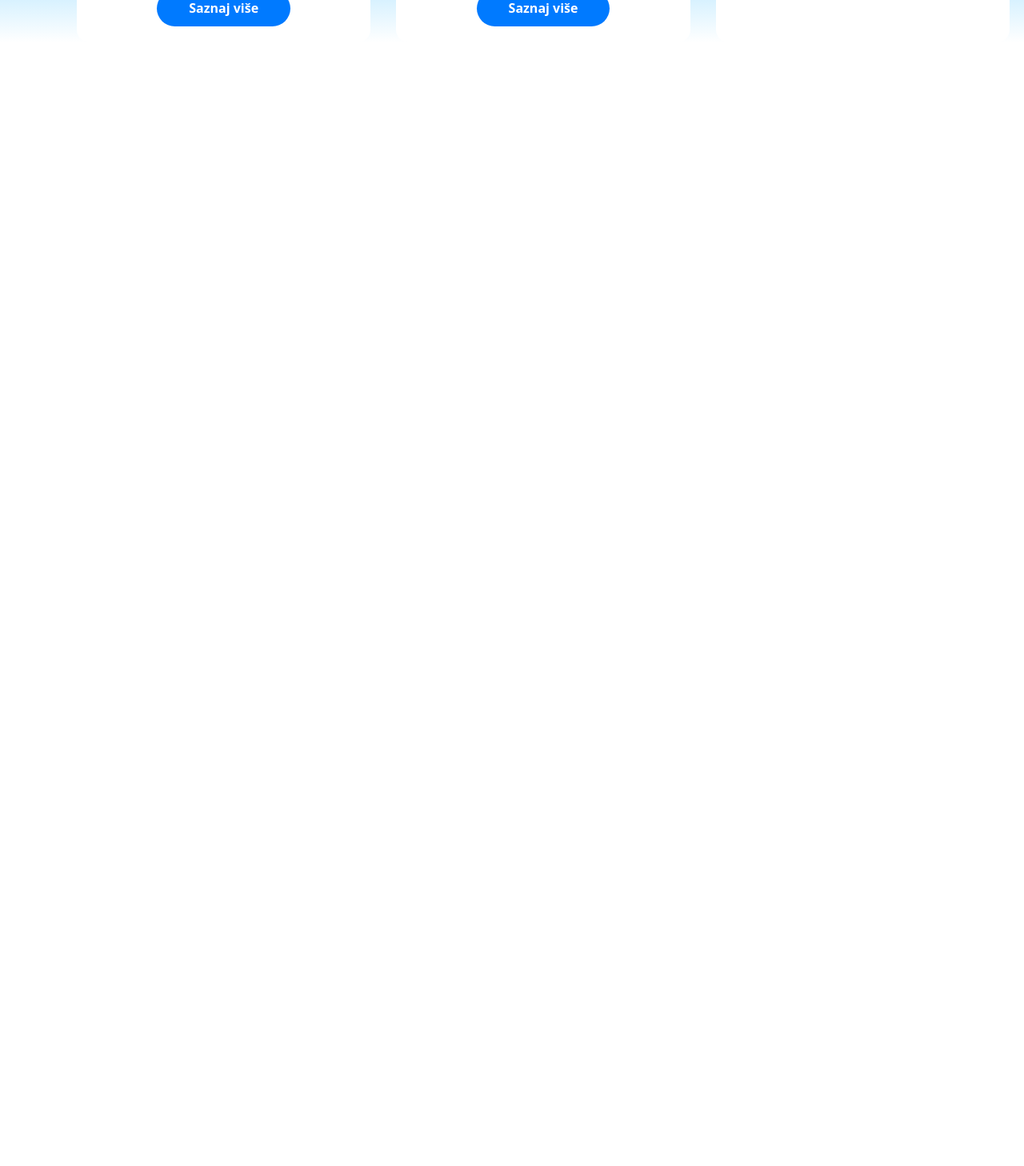
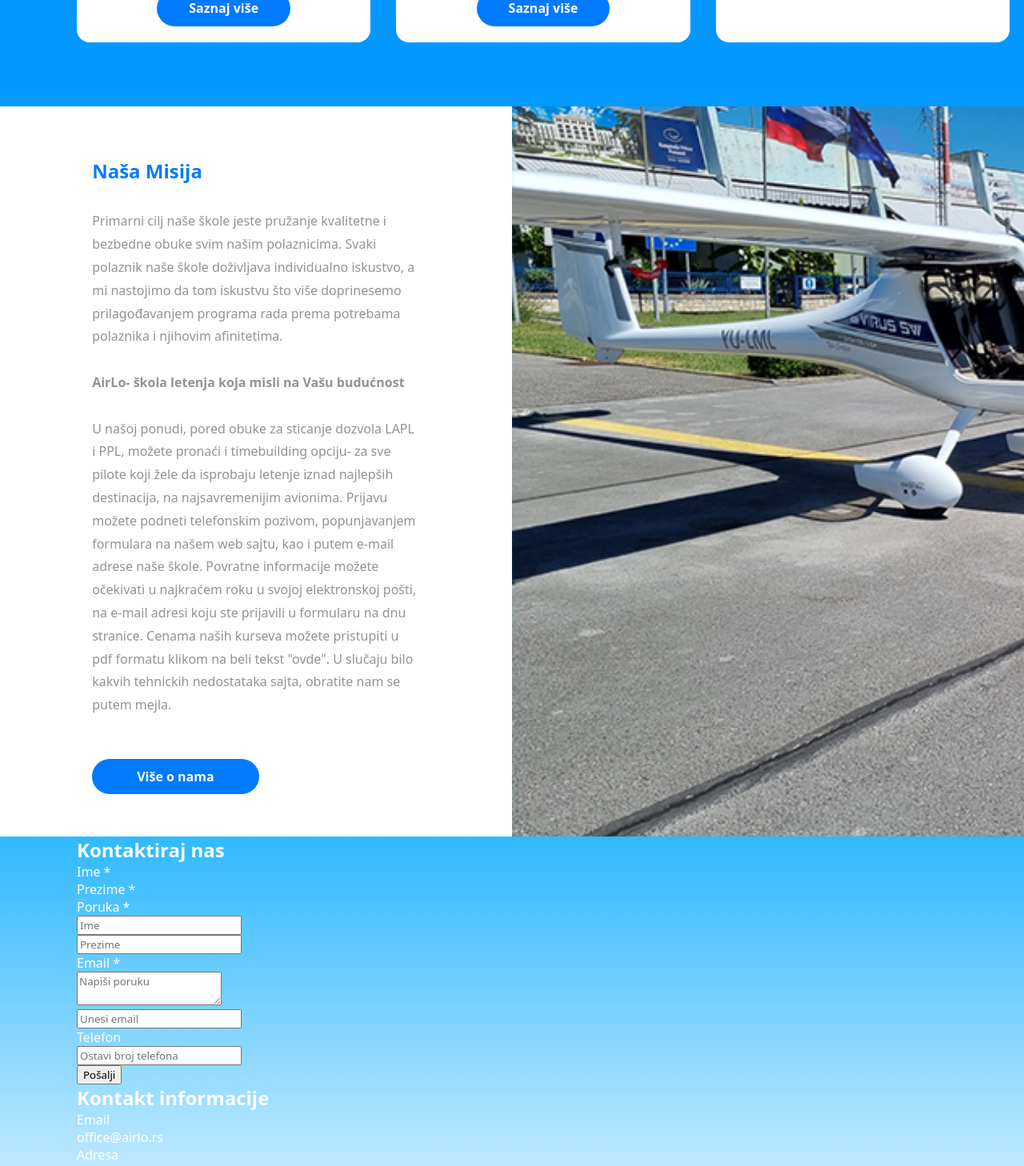
Before and after one commit to d0ma1nn/Air-React, a React (Create React App) app: page / in a window 1280 px wide. Shown: the part 1320-2778 px from the top of the page at 80% size. Before the commit the page ends 1373 px from the top, so only its background shows below. Built offline with nearby package versions, Linux system fonts and the light colour scheme.

Commit message:
Commit all

```diff
--- /dev/null
+++ b/src/Main/ContactF.js
@@ -0,0 +1,73 @@
+import React from "react";
+import './main.scss'
+
+const contact = () => {
+    return (
+        <div class="contact" id="contact">
+        <div class="contact__email container">
+
+         <form action="contact-form.php" method="post">
+                    <h2>Kontaktiraj nas</h2>
+         <div class="contact__email--template">
+            <div class="ime"><p>Ime *</p></div>
+            <div class="prezime" ><p>Prezime *</p></div>
+            <div class="poruka"><p>Poruka *</p></div>
+            <div class="input__ime">
+              <input type="text" name="from" placeholder="Ime"/>
+            </div>
+            <div class="input_prezime">
+              <input type="text" name = "prezime" placeholder="Prezime" />
+            </div>
+            <div class="email"><p>Email *</p></div>
+            <div class="message">
+              <textarea name="poruka" placeholder="Napiši poruku"></textarea>
+            </div>
+            <div class="email__input">
+              <input type="text" name="email" placeholder="Unesi email"/>
+            </div>
+            <div class="telefon"><p>Telefon</p></div>
+            <div class="telefon__input">
+              <input type="text" placeholder="Ostavi broj telefona" name = "telefon"/>
+            </div>
+          </div>
+                      <input type="submit" value="Pošalji" class="subphp"/>
+            <input type='hidden' name='submit'/>
+        </form>
+        </div>
+        <div class="contact__info container">
+          <h2>Kontakt informacije</h2>
+          <div class="contact__informations">
+            <div class="contact__information--left">
+              <p>Email</p>
+              <p>office@airlo.rs</p>
+              <p>Adresa</p>
+              <p>
+                Aerodrom Vojka,<br />
+                Nikole Pašića 26b, <br />Vojka 22313,<br />
+                Serbia
+              </p>
+            </div>
+            <div class="contact__information--right">
+              <p>Telefon</p>
+              <a href="tel:+381654378492"><p>+381654378492</p></a>
+              <a href="tel:+381637556812"><p>+381637556812</p></a>
+              <p>Radni sati</p>
+
+                {/* <b style={{color: "#939394"}}>M - F:</b> <br>08:00 - 20:00</br>
+                <b style={{color: 'red'}}>S - S:</b> <br>08:00 - 17:00</br> */}
+
+
+          </div>
+        </div>
+        <div class="follow">
+          <p>Zaprati nas</p>
+        <div class="social">
+          <div class="facebook"><a href="https://www.facebook.com/Air-Lo-105339478470840/?ref=py_c"><i class="fab fa-facebook fa-2x"></i></a></div>
+          <div class="instagram"><a href="https://www.instagram.com/airlo_vojka/"><i class="fab fa-instagram fa-2x"></i></a></div>
+          <div class="youtube"><a href="https://www.youtube.com/channel/UCfPyGwJj8dlU-IFgBZaDVBw"><i class="fab fa-youtube fa-2x"></i></a></div>
+        </div>
+      </div>
+      </div></div>
+    )
+};
+export default contact
--- /dev/null
+++ b/src/Main/First.js
@@ -0,0 +1,22 @@
+import React from "react";
+import "./main.scss"
+
+const firstC = () => {
+    return (
+        <div className="main container">
+        <div className="heading">
+            <div className="heading__text">
+                <h1>Škola letenja za vas</h1>
+                <p>Air Lo škola letenja je jedna od vodećih porodičnih škola u Srbiji
+                koja se bavi početnom obukom pilota za sticanje PPL/LAPL dozvole.</p>
+                <a href="#contact">Kontaktirajte nas</a>
+            </div>
+            <div className="heading__image">
+
+            </div>
+        </div>
+        </div>
+    )
+}
+
+export default firstC
--- /dev/null
+++ b/src/Main/FourthC.js
@@ -0,0 +1,29 @@
+import React from "react";
+import "./main.scss"
+
+const fourthC = () => {
+    return (
+        <div className="mission">
+          <div className="mission__text container">
+          <h2>Naša Misija</h2>
+          <p>Primarni cilj naše škole jeste pružanje kvalitetne i bezbedne obuke svim našim polaznicima. Svaki polaznik naše škole doživljava individualno iskustvo, a mi nastojimo da tom iskustvu što više doprinesemo prilagođavanjem programa rada prema potrebama polaznika i njihovim afinitetima.
+          <br></br><br></br><b>AirLo- škola letenja koja misli na Vašu budućnost</b><br></br><br></br>
+        U našoj ponudi, pored obuke za sticanje dozvola LAPL i PPL, možete pronaći i timebuilding opciju-
+        za sve pilote koji žele da isprobaju letenje iznad najlepših destinacija, na najsavremenijim avionima.
+        Prijavu možete podneti telefonskim pozivom, popunjavanjem formulara na našem web sajtu, kao i putem e-mail
+        adrese naše škole. Povratne informacije možete očekivati u najkraćem roku u svojoj elektronskoj pošti,
+        na e-mail adresi koju ste prijavili u formularu na dnu stranice. Cenama naših kurseva možete pristupiti u pdf formatu
+        klikom na beli tekst "ovde". U slučaju bilo kakvih tehnickih nedostataka sajta, obratite nam se putem mejla.</p>
+
+          <a href="/about.html">Više o nama</a>
+        </div>
+        <div class="mission__img">
+        </div>
+        </div>
+
+
+
+    )
+}
+
+export default fourthC
--- a/src/Main/Main.js
+++ b/src/Main/Main.js
@@ -1,25 +1,19 @@
 import React from "react";
 import SecondC from "./SecondC";
 import ThirdC from "./ThirdC";
-
+import FourthC from "./FourthC";
+import FirstC from "./First";
+import ContactF from './ContactF'
 import './main.scss'
 
 const mainContent = () => {
     return (
-        <div className="main container">
-            <div className="heading">
-                <div className="heading__text">
-                    <h1>Škola letenja za vas</h1>
-                    <p>Air Lo škola letenja je jedna od vodećih porodičnih škola u Srbiji
-                    koja se bavi početnom obukom pilota za sticanje PPL/LAPL dozvole.</p>
-                    <a href="#contact">Kontaktirajte nas</a>
-                </div>
-                <div className="heading__image">
-
-                </div>
-            </div>
+        <div>
+            <FirstC></FirstC>
             <SecondC></SecondC>
             <ThirdC></ThirdC>
+            <FourthC></FourthC>
+            <ContactF></ContactF>
         </div>
 
     )
--- a/src/Main/SecondC.js
+++ b/src/Main/SecondC.js
@@ -4,7 +4,7 @@ import "./main.scss"
 const secondC = () => {
     return (
         <div>
-            <div className="flexbox1">
+            <div className="flexbox1 container">
                 <div className="flexbox1__item">
                 <h2>Naša lokacija</h2>
                 <p>Nalazimo se nedaleko od Beograda na aerodromu Vojka. Posetite nas i
--- a/src/Main/ThirdC.js
+++ b/src/Main/ThirdC.js
@@ -4,7 +4,7 @@ import "./main.scss"
 const thirdC = () => {
     return (
         <div>
-            <div className="flexbox">
+            <div className="flexbox container">
         <div className="flexbox__item">
           <h2>PPL (A)</h2>
           <p className="parGrey">Dozvola privatnog pilota aviona</p>
--- a/src/Main/main.css
+++ b/src/Main/main.css
@@ -87,6 +87,7 @@ h1, a, p, h2 {
   justify-content: space-between;
   margin-top: 3rem;
   gap: 2rem;
+  margin-bottom: 5rem;
 }
 .flexbox__item {
   min-width: 22%;
@@ -118,4 +119,39 @@ h1, a, p, h2 {
 }
 .flexbox__item td p {
   padding: 0.5rem 1rem;
+}
+
+.mission {
+  display: flex;
+}
+.mission__text {
+  color: #939394;
+  background-color: white;
+  padding: 4rem;
+}
+.mission__text h2 {
+  color: #007aff;
+  padding-bottom: 2rem;
+  padding-left: 10%;
+}
+.mission__text p {
+  padding-inline: 10%;
+  color: #939394;
+  line-height: 1.8rem;
+  padding-bottom: 2rem;
+  margin-bottom: 2rem;
+}
+.mission__text a {
+  background-color: #007aff;
+  color: #ffffff;
+  padding: 0.7rem 3.5rem;
+  font-size: 1rem;
+  font-weight: 600;
+  border-radius: 2rem;
+  margin-left: 10%;
+}
+.mission__img {
+  background-image: url("../img/img_2.png");
+  background-size: cover;
+  min-width: 50%;
 }/*# sourceMappingURL=main.css.map */
--- a/src/Main/main.scss
+++ b/src/Main/main.scss
@@ -85,6 +85,7 @@ h1, a, p, h2{
     justify-content: space-between;
     margin-top: 3rem;
     gap: 2rem;
+    margin-bottom: 5rem;
     &__item {
         min-width: 22%;
         background-color: $whiteColor;
@@ -118,3 +119,38 @@ h1, a, p, h2{
         }
     }
 }
+
+.mission {
+    display: flex;
+    &__text {
+        color: $greyColor;
+        background-color: white;
+        h2 {
+            color: $aquaColor;
+            padding-bottom: 2rem;
+            padding-left: 10%;
+        }
+        padding: 4rem;
+        p {
+            padding-inline: 10%;
+            color: $greyColor;
+            line-height: 1.8rem;
+            padding-bottom: 2rem;
+            margin-bottom: 2rem;
+        }
+        a {
+            background-color: $aquaColor;
+            color: $whiteColor;
+            padding: 0.7rem 3.5rem;
+            font-size: 1rem;
+            font-weight: 600;
+            border-radius: 2rem;
+            margin-left: 10%;
+        }
+    }
+    &__img {
+        background-image:  url("../img/img_2.png");
+        background-size: cover;
+        min-width: 50%;
+    }
+}
```
Also changed, not shown: 1 other file (tests, documents, lock files or other folders).
